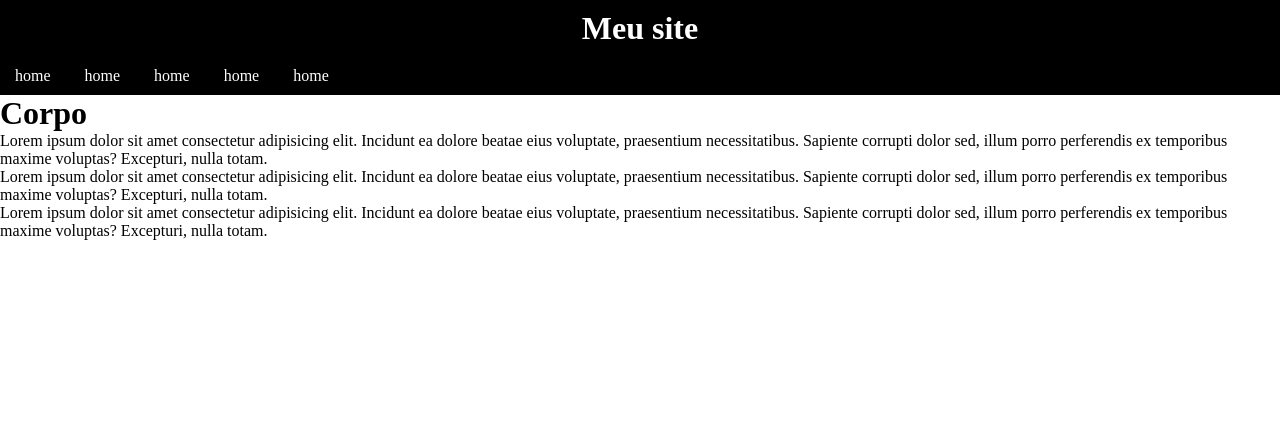
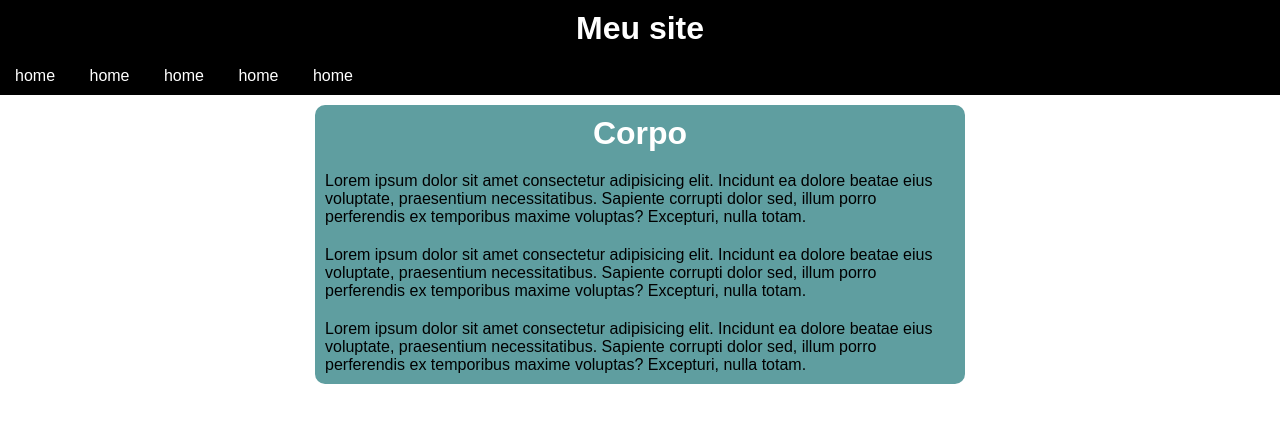
Before and after one commit to GustavoGu0202/Menu-Respansivo, a plain HTML site: page index.html in a window 1280 px wide. Drawn offline with nearby package versions, Linux system fonts and the light colour scheme.

Commit message:
atualização

```diff
--- a/index.css
+++ b/index.css
@@ -1,6 +1,7 @@
 *{
     margin: 0%;
     padding: 0%;
+    font-family: Arial, Helvetica, sans-serif;
 }
 
 body{
@@ -62,3 +63,23 @@ header h1{
     background-color: white;
     color: black;
 }
+
+main{
+
+    border-radius: 10px;
+    background-color: cadetblue;
+    width: 90vw;
+    margin: 10px auto;
+
+}
+
+main h1{
+    text-align: center;
+    color: white;
+    padding: 10px;
+
+}
+
+main p{
+    padding: 10px;
+}
--- a/index.html
+++ b/index.html
@@ -11,7 +11,7 @@
 
     <title>Document</title>
 </head>
-<body>
+<body onresize="mudouTamanho () ">
 
     <header>
         <h1>Meu site</h1>
@@ -43,6 +43,15 @@
 
 
     <script>
+
+        function mudouTamanho (){
+            if (window.innerWidth >= 768){
+                botoes.style.display = "block"
+            } else {
+                botoes.style.display = "none"
+            }
+        }
+
         function clickNav(){
           if (botoes.style.display =="block"){
             botoes.style.display ="none"
--- a/media-query.css
+++ b/media-query.css
@@ -41,4 +41,9 @@
     border: none;
   }
 
+  main{
+    width: 650px;
+
+  }
+
 }
```
